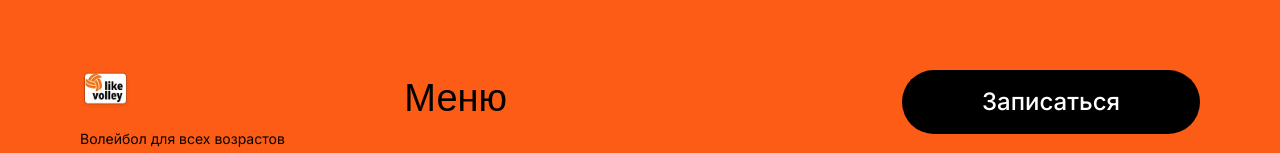
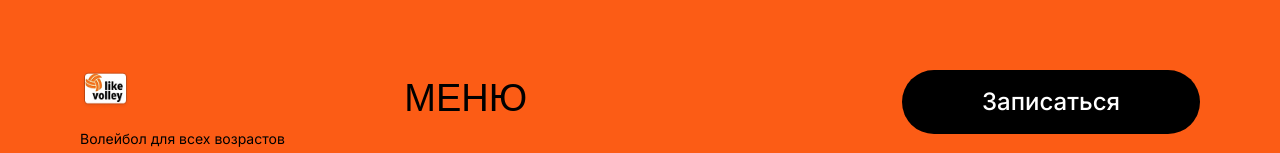
Before and after one commit to evgeniyworkbel/like-volley, a Next.js app: page / in a window 1280 px wide. Shown: the part 138-291 px from the top of the page. Built offline with nearby package versions, Linux system fonts and the light colour scheme; a web font is replaced by a local one.

Commit message:
feat(widgets): rename Меню

```diff
--- a/src/widgets/footer/ui/footer.tsx
+++ b/src/widgets/footer/ui/footer.tsx
@@ -22,7 +22,7 @@ export function Footer() {
         </p>
       </div>
       <div className="relative flex flex-col justify-between">
-        <p className="font-shantell text-[38px] font-normal">Меню</p>
+        <p className="font-shantell text-[38px] font-normal">МЕНЮ</p>
         <nav className="mt-[-40px] flex items-center gap-[34px] text-2xl">
           <Link href={navLinks.home.href}>{navLinks.home.title}</Link>
           <Link href={navLinks.blog.href}>{navLinks.blog.title}</Link>
```
